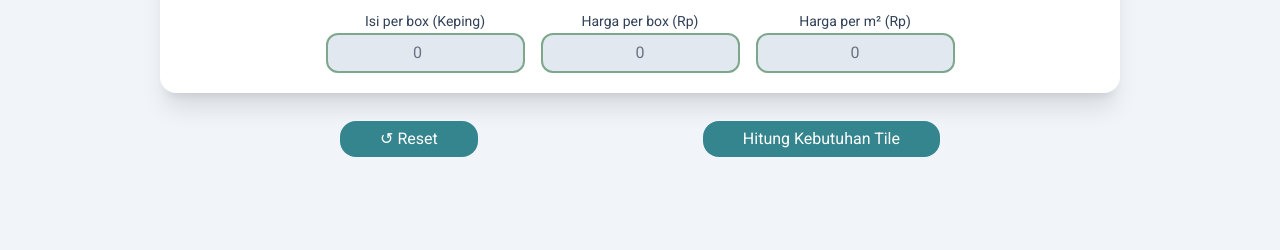
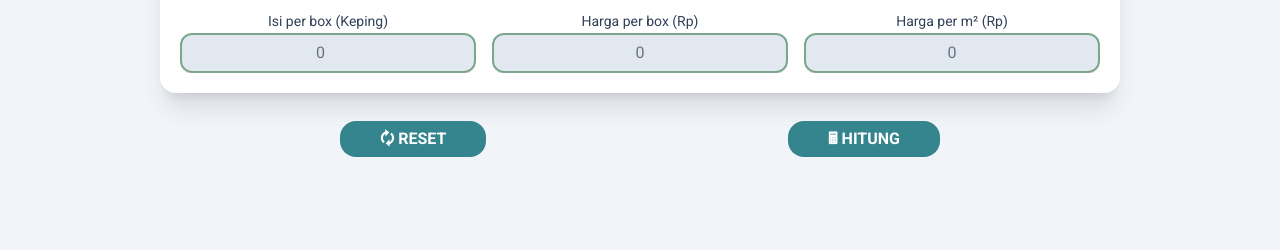
Before and after one commit to rafiadadisini/tile-calculator, a website: page index.html in a window 1280 px wide. Shown: the part 475-725 px from the top of the page. Drawn offline with Linux system fonts and the light colour scheme.

Commit message:
minor update

```diff
--- a/index.html
+++ b/index.html
@@ -190,12 +190,13 @@
               </div>
 
               <div class="flex justify-center gap-4">
+                <div class="w-full md:w-1/4">
                   <div class="text-center">
+                    <label class="text-slate-700 text-sm">
+                      Isi per box (Keping)
+                    </label>
+                  </div>
                   <div>
-                    <label class="text-slate-700 text-sm"
-                      >Isi per box (Keping)</label
-                    >
-                  </div>
                     <input
                       class="slashed-zero w-full text-center p-1.5 text-gray-500 placeholder:text-gray-500 focus:outline-warnautama border-2 rounded-xl border-warnakedua bg-slate-200"
                       type="number"
@@ -207,10 +208,14 @@
                       oninput="calc()"
                     />
                   </div>
+                </div>
+
+                <div class="w-full md:w-1/4">
                   <div class="text-center">
-                  <label class="text-slate-700 text-sm"
-                    >Harga per box (Rp)</label
-                  >
+                    <label class="text-slate-700 text-sm">
+                      Harga per box (Rp)
+                    </label>
+                  </div>
                   <div class="currency-wrapper">
                     <input
                       class="currency-input slashed-zero w-full text-center p-1.5 text-gray-500 placeholder:text-gray-500 focus:outline-warnautama border-2 rounded-xl border-warnakedua bg-slate-200"
@@ -223,10 +228,12 @@
                     />
                   </div>
                 </div>
+                <div class="w-full md:w-1/4">
                   <div class="text-center">
-                  <label class="text-slate-700 text-sm"
-                    >Harga per m² (Rp)</label
-                  >
+                    <label class="text-slate-700 text-sm">
+                      Harga per m² (Rp)
+                    </label>
+                  </div>
                   <div class="currency-wrapper">
                     <input
                       class="currency-input slashed-zero w-full text-center p-1.5 text-gray-500 placeholder:text-gray-500 focus:outline-warnautama border-2 rounded-xl border-warnakedua bg-slate-200"
@@ -250,21 +257,21 @@
       <section id="actions">
         <div class="flex justify-center mt-2 mb-10">
           <div class="flex justify-between gap-4 w-1/2 p-5">
-            <div class="calc-card text-center">
+            <div class="calc-card">
               <button
-                class="btn-reset bg-warnautama rounded-2xl text-white py-1.5 px-10 hover:bg-warnakeempat hover:text-warnautama cursor-pointer"
+                class="btn-reset bg-warnautama rounded-2xl text-white py-1.5 px-10 hover:bg-warnakeempat hover:text-warnautama cursor-pointer text-center uppercase font-bold"
                 onclick="resetAll()"
               >
-                ↺ Reset
+                🗘 Reset
               </button>
             </div>
-            <div class="calc-card">
+            <div class="calc-card text-center uppercase">
               <button
-                class="btn-reset bg-warnautama rounded-2xl text-white py-1.5 px-10 hover:bg-warnakeempat hover:text-warnautama cursor-pointer"
+                class="btn-reset bg-warnautama rounded-2xl text-white py-1.5 px-10 hover:bg-warnakeempat hover:text-warnautama cursor-pointer text-center uppercase font-bold"
                 id="btn-submit"
                 onclick="handleSubmit()"
               >
-                Hitung Kebutuhan Tile
+                🖩 Hitung
               </button>
             </div>
           </div>
@@ -285,7 +292,7 @@
         <div
           id="result-section"
           class="flex justify-center mb-16"
-          style="display: none"
+          style="display: flex"
         >
           <div class="calc-card rounded-4xl w-5/6 p-5 back bg-white shadow-xl">
             <div class="section-title text-center text-2xl">
```
Also changed, not shown: assets/style.css. Lines whose indentation alone changed are shown as unchanged.
